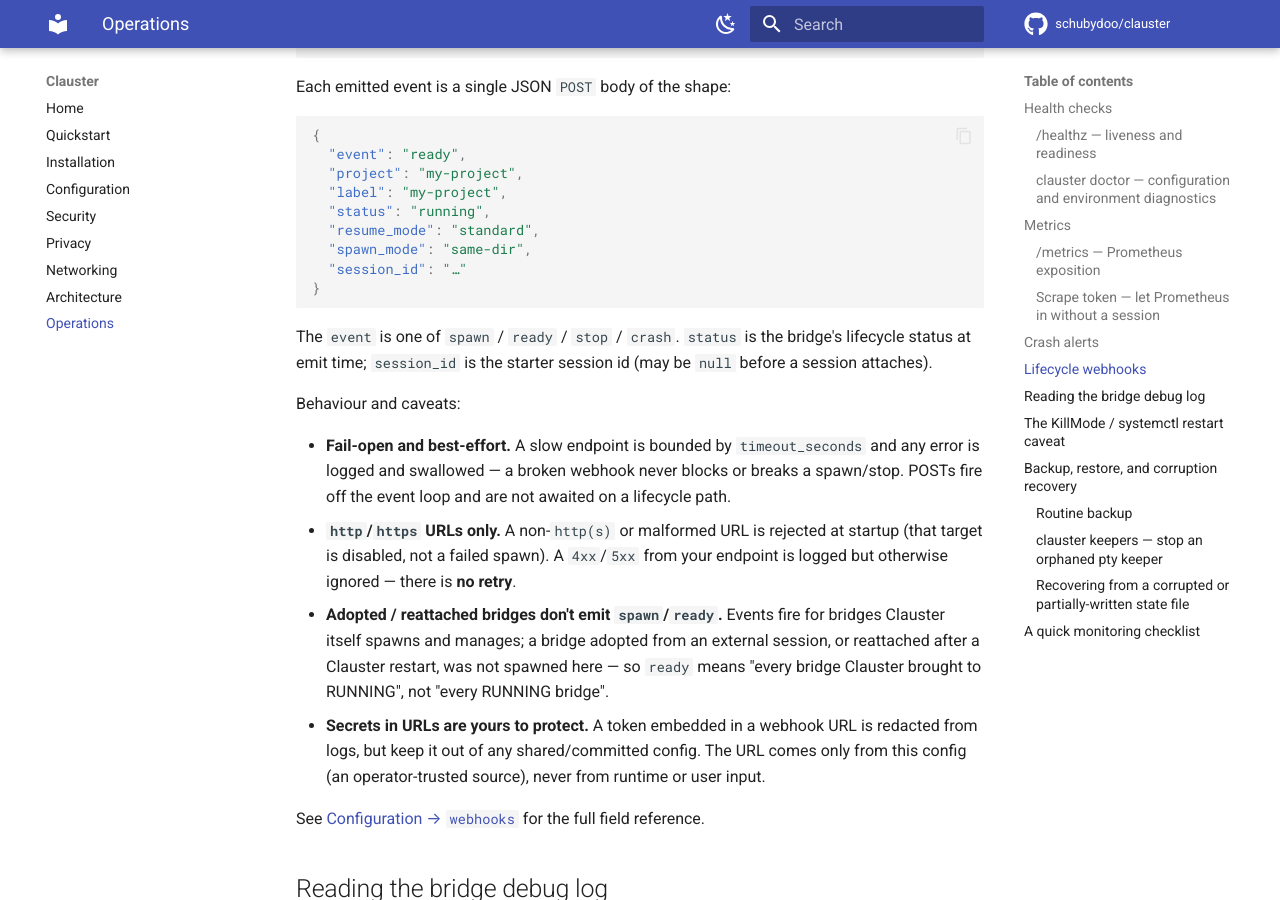
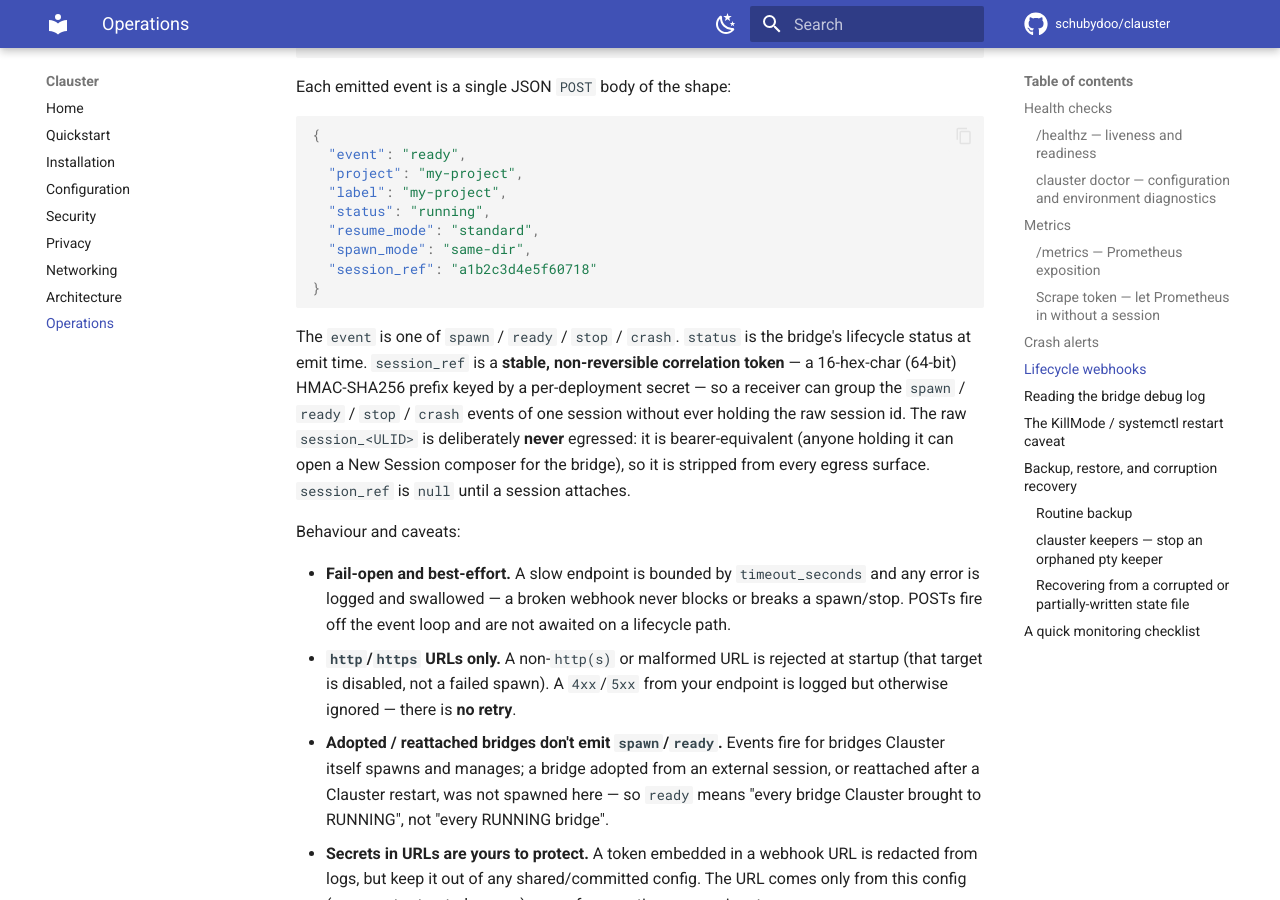
Before and after one commit to schubydoo/clauster, an MkDocs documentation site: the page built from docs/operations.md, in a window 1280 px wide and 900 px high, scrolled down 5657 px. Built offline with MkDocs 1.6.1 and Material for MkDocs 9.7.7, drawn with Linux system fonts in a browser that asks for light colours; comment, search, counter and statistics services are not loaded.

Commit message:
docs: webhook payload egresses session_ref, not session_id (#408/#452)
The lifecycle-webhook payload no longer carries the raw starter session id —
#452 (the #408 hardening batch) changed _emit_webhook to send `session_ref`, a
stable non-reversible 16-hex-char HMAC-SHA256 prefix keyed by a per-deployment
secret, so a receiver can correlate one session's spawn/ready/stop/crash events
without holding the bearer-equivalent session_<ULID>. Update the operations.md
JSON example and prose to match runner.py:_emit_webhook on current main
(fields: project/label/status/resume_mode/spawn_mode/session_ref).

Co-Authored-By: Claude Opus 4.8 <noreply@anthropic.com>

````diff
--- a/docs/operations.md
+++ b/docs/operations.md
@@ -234,13 +234,19 @@ Each emitted event is a single JSON `POST` body of the shape:
   "status": "running",
   "resume_mode": "standard",
   "spawn_mode": "same-dir",
-  "session_id": "…"
+  "session_ref": "a1b2c3d4e5f60718"
 }
 ```
 
 The `event` is one of `spawn` / `ready` / `stop` / `crash`. `status` is the
-bridge's lifecycle status at emit time; `session_id` is the starter session id
-(may be `null` before a session attaches).
+bridge's lifecycle status at emit time. `session_ref` is a **stable,
+non-reversible correlation token** — a 16-hex-char (64-bit) HMAC-SHA256 prefix
+keyed by a per-deployment secret — so a receiver can group the
+`spawn` / `ready` / `stop` / `crash` events of one session without ever holding
+the raw session id. The raw `session_<ULID>` is deliberately **never** egressed:
+it is bearer-equivalent (anyone holding it can open a New Session composer for
+the bridge), so it is stripped from every egress surface. `session_ref` is
+`null` until a session attaches.
 
 Behaviour and caveats:
 
````
